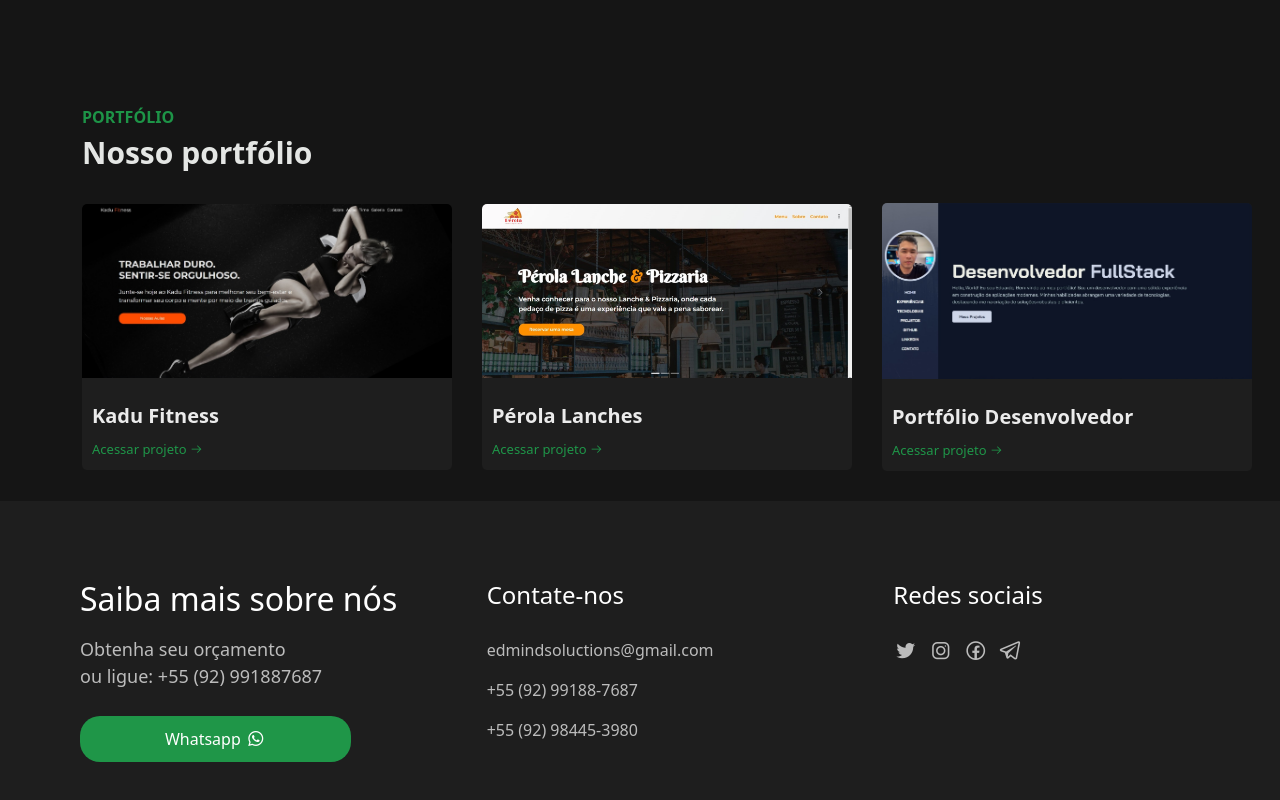
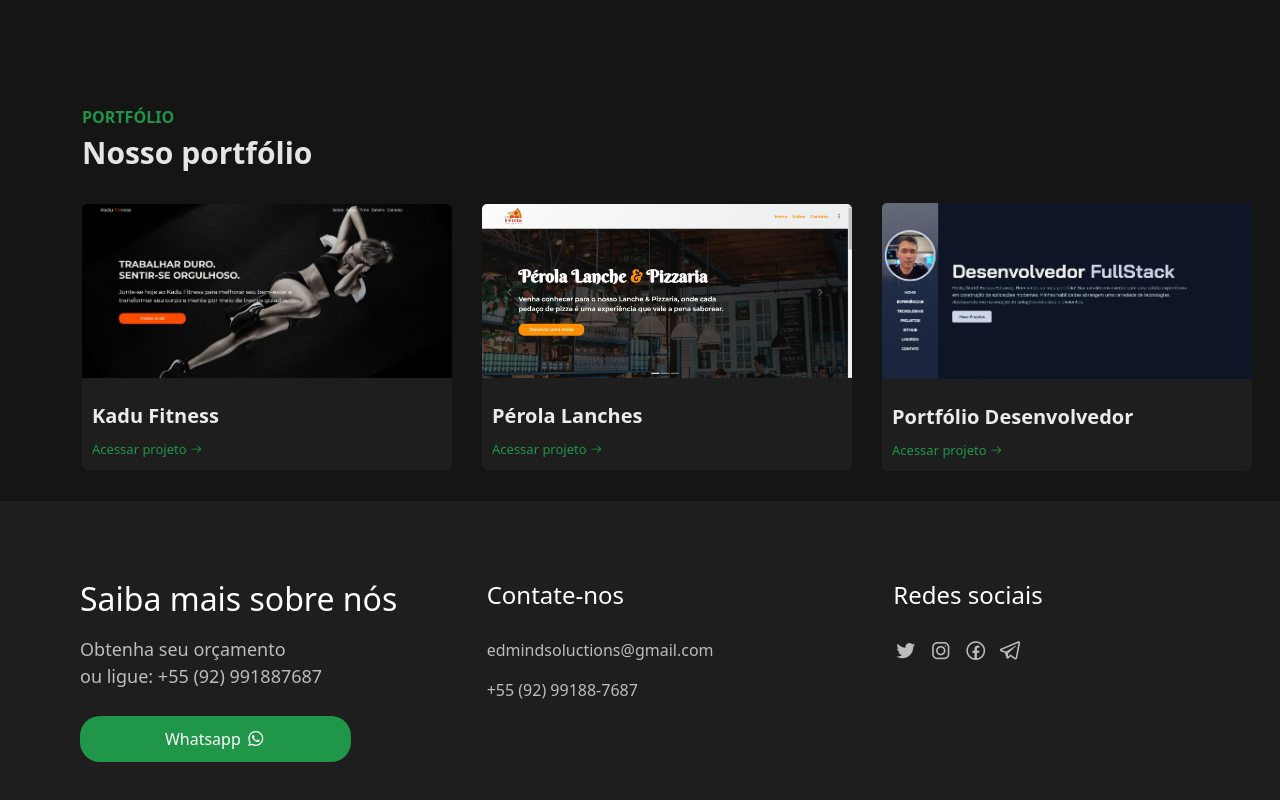
Before and after one commit to itseduardolima/edmind-frontend, a React (Vite) app: page / in a window 1280 px wide. Shown: the part 2705-3505 px from the top of the page. Built offline with nearby package versions, Linux system fonts and the light colour scheme.

Commit message:
Update index.tsx

```diff
--- a/src/components/Footer/index.tsx
+++ b/src/components/Footer/index.tsx
@@ -28,7 +28,6 @@ const Footer: React.FC<ContactProps> = ({ id }) => {
           <FooterContact>
             <p className="footer-link">edmindsoluctions@gmail.com</p>
             <p className="footer-link">+55 (92) 99188-7687</p>
-            <p className="footer-link">+55 (92) 98445-3980</p>
           </FooterContact>
         </FooterColumn>
         <FooterColumn>
```
